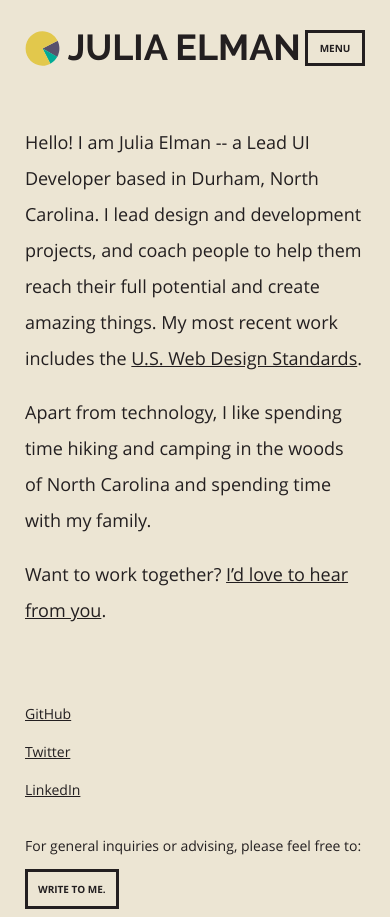
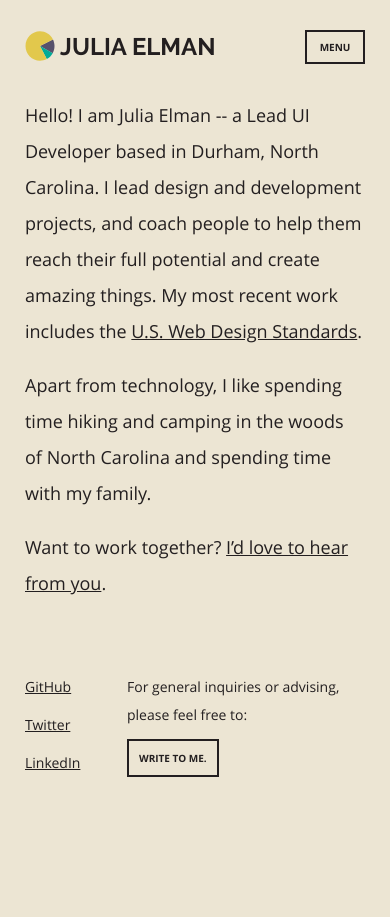
Before and after one commit to juliaelman/juliaelman.github.io, a Jekyll site: the page built from index.html, in a window 390 px wide. Built offline with Jekyll 4.4.1, drawn with Linux system fonts in a browser that asks for light colours.

Commit message:
Fix styles for mobile browsing.

```diff
--- a/assets/stylesheets/base.scss
+++ b/assets/stylesheets/base.scss
@@ -48,7 +48,7 @@ $xsmall: 480px;
 
 // Fonts
 $html-font-size: ( null: 18px, $medium: 15px, $small: 14px, $xsmall: 13px);
-$h1-font-size: ( null: 48px, $small: 36px);
+$h1-font-size: ( null: 48px, $small: 36px, $xsmall: 24px);
 $h2-font-size: ( null: 36px, $small: 24px);
 $h3-font-size: ( null: 24px, $small: 18px);
 $sub-head: ( null: 24px, $large: 24px, $medium: 20px, $xsmall: 15px);
@@ -170,6 +170,13 @@ time {
   padding-bottom: 40px;
 }
 
+.title {
+
+  @media (max-width: $xsmall) {
+    margin-top: 2em;
+  }
+}
+
 .subtitle {
 
   font-size: 1.2em;
@@ -244,12 +251,6 @@ footer {
 
       width: 70%;
     }
-
-    @media (max-width: $xsmall) {
-
-      float: left;
-      width: 100%;
-    }
   }
 }
 
@@ -278,7 +279,7 @@ header[role="banner"] {
 
       @media (max-width: $xsmall) {
 
-        width: 35px;
+        width: 30px;
       }
     }
   }
@@ -376,7 +377,7 @@ nav {
   nav {
 
     float: none;
-    padding-top: 70px;
+    padding-top: 50px;
 
     li {
 
@@ -418,8 +419,9 @@ nav {
     color: $gray;
   }
 
-  @media (max-width: $medium) {
+  @media (max-width: $small) {
 
+    border: 2px solid $gray;
     font-size: 10px;
     min-width: 60px;
   }
@@ -432,12 +434,6 @@ nav {
   #content {
 
     padding-top: 20px;
-
-    @media (max-width: $medium) {
-
-      padding-top: 40px;
-
-    }
 
     p {
       margin-top: 1em;
```
